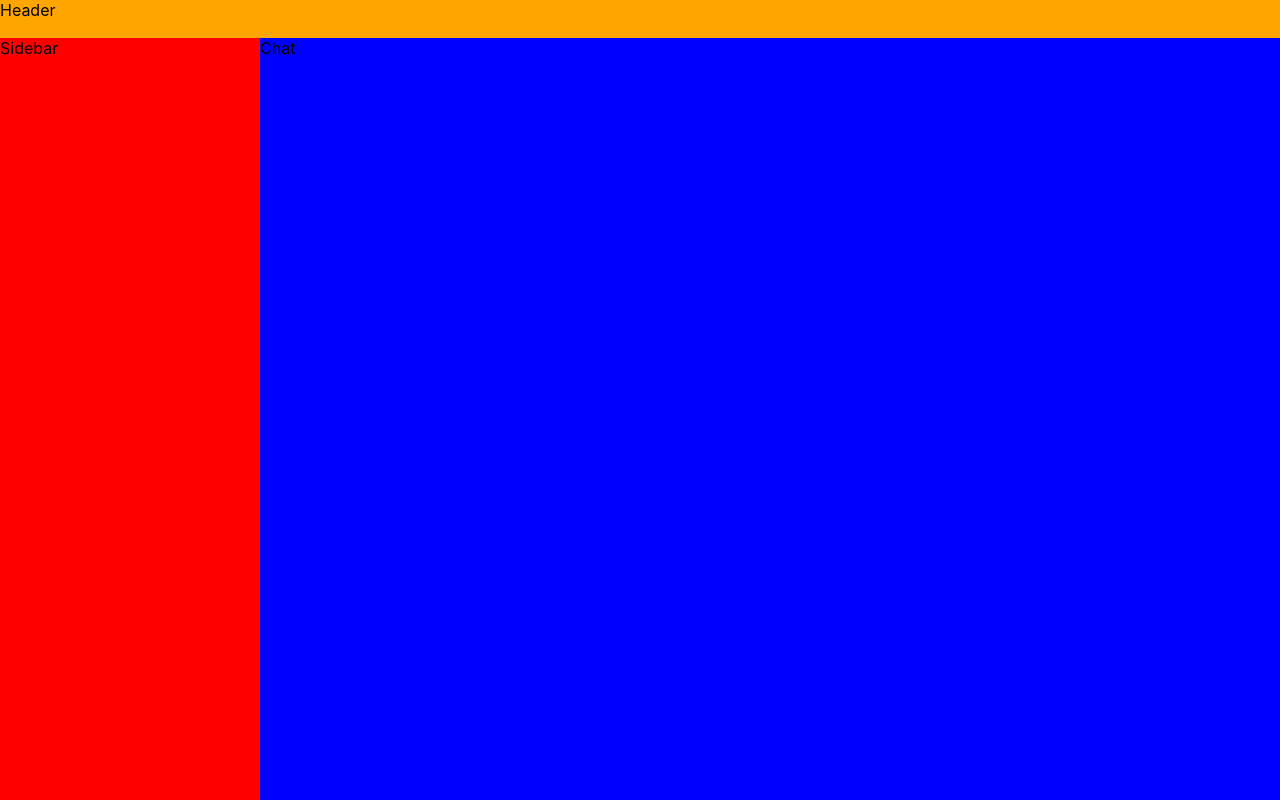
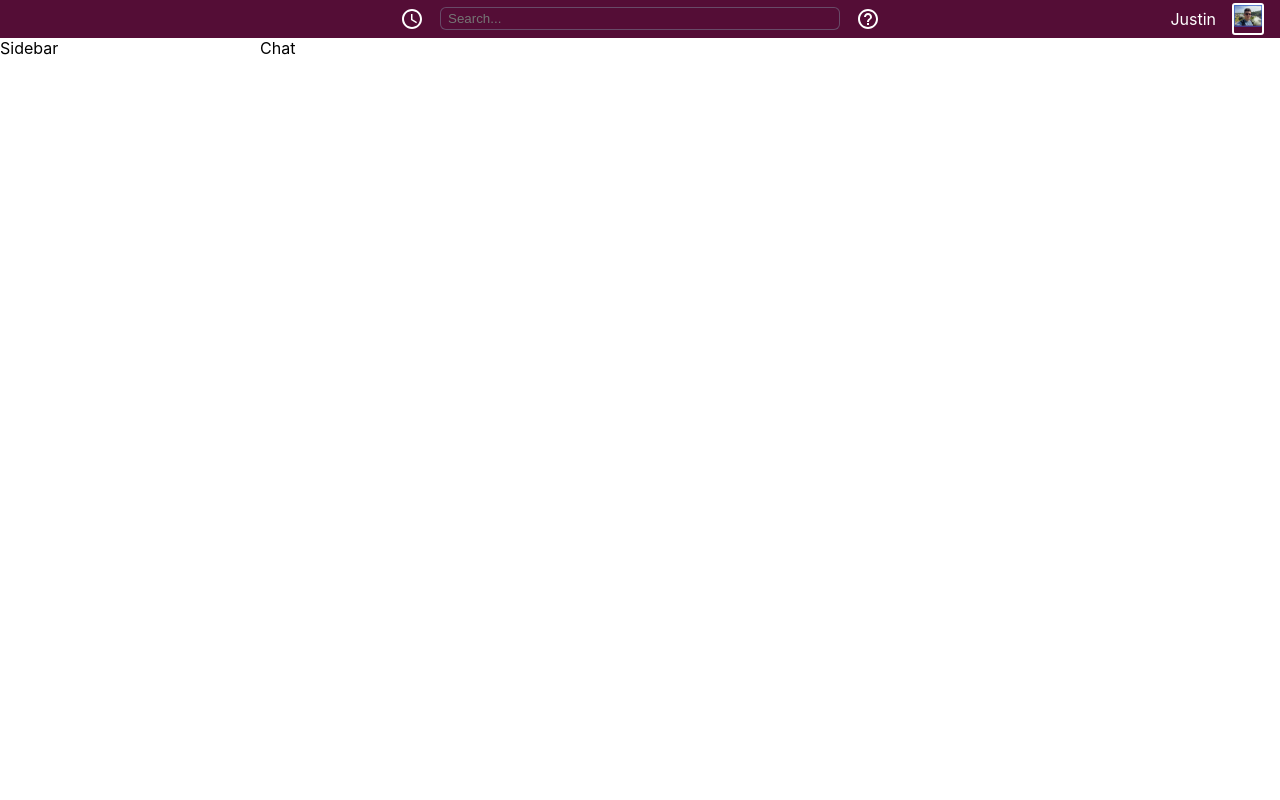
Before and after one commit to jraphael03/slack_clone, a React (Create React App) app in the folder slack-clone/: page /room in a window 1280 px wide. Built offline with nearby package versions, Linux system fonts and the light colour scheme.

Commit message:
Completed Header component

```diff
--- a/slack-clone/src/App.js
+++ b/slack-clone/src/App.js
@@ -35,14 +35,12 @@ export default App;
 const Container = styled.div`
   width: 100%;
   height: 100vh;
-  background: orange;
   display: grid;
   grid-template-rows: 38px auto;    // define height of rows Container 38px then Main auto     This is how we got the heights
 
 `
 
 const Main = styled.div`
-  background: blue;
   display: grid;
   grid-template-columns: 260px auto; // define width of columns Main 260px then Sidebar auto     This is how we got the widths
 `;
--- a/slack-clone/src/components/Header.js
+++ b/slack-clone/src/components/Header.js
@@ -1,11 +1,103 @@
-import React from 'react'
+import React from 'react';
+import styled from 'styled-components';
+import AccessTimeIcon from "@material-ui/icons/AccessTime";
+import HelpOutlineIcon from "@material-ui/icons/HelpOutline";
 
 function Header() {
     return (
-        <div>
-            Header
-        </div>
+        <Container>
+            <Main>
+                <AccessTimeIcon />
+                <SearchContainer>
+                    <Search>
+                        <input type="text" placeholder="Search..." />
+                    </Search>
+                </SearchContainer>
+                <HelpOutlineIcon />
+
+            </Main>
+            <UserContainer>
+                <Name>
+                    Justin
+                </Name>
+                <UserImage>
+                    <img src="/images/img1.jpg" alt="User"/>            {/* Image is held in the public folder */}
+                </UserImage>
+            </UserContainer>
+        </Container>
     )
 }
 
 export default Header
+
+const Container = styled.div`
+  background: #540d36;
+  color: #ffffff;
+  display: flex;
+  align-items: center;
+  justify-content: center;
+  position: relative;
+`;
+
+const Main = styled.div`
+    display: flex;      // Layouts items inside of the div
+    margin-right: 16px;
+    margin-left: 16px;
+`
+
+const SearchContainer = styled.div`
+    min-width: 400px;
+    margin-left: 16px;
+    margin-right: 16px;
+
+`
+
+const Search = styled.div`
+  box-shadow: inset 0 0 0 1px rgb(104 74 104);
+  width: 100%;
+  border-radius: 6px;
+  display: flex;
+  align-items: center;
+
+  input {
+    // target input inside of the Search component
+    background: transparent;
+    border: none;
+    padding-left: 8px;
+    padding-right: 8px;
+    color: #ffffff;
+    width: 100%;
+    padding-top: 4px;
+    padding-bottom: 4px;
+  }
+
+  input:focus{              // When you click on the search contianer and the blue border pops up
+      outline: none;
+  }
+
+`;
+
+const UserContainer = styled.div`
+    display: flex;
+    align-items: center;
+    padding-right: 16px;
+    position: absolute;     // position relative in the container
+    right: 0;
+`
+
+const Name = styled.div`
+  padding-right: 16px;
+`
+
+const UserImage = styled.div`
+  width: 28px;
+  height: 28px;
+  border: 2px solid white;
+  border-radius: 3px;
+
+  img{
+      width: 100%;
+      height: 100%;
+  }
+
+`
--- a/slack-clone/src/components/Sidebar.js
+++ b/slack-clone/src/components/Sidebar.js
@@ -2,7 +2,7 @@ import React from 'react'
 
 function Sidebar() {
     return (
-        <div style={{ background: "red"}}>
+        <div>
             Sidebar
         </div>
     )
```
Also changed, not shown: slack-clone/public/images/img1.jpg (added), 1 other file (tests, documents, lock files or other folders).
